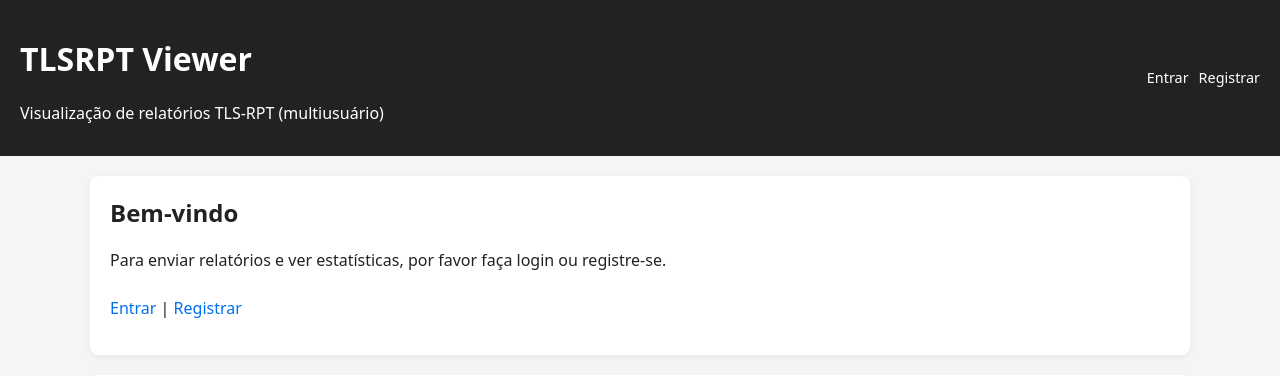
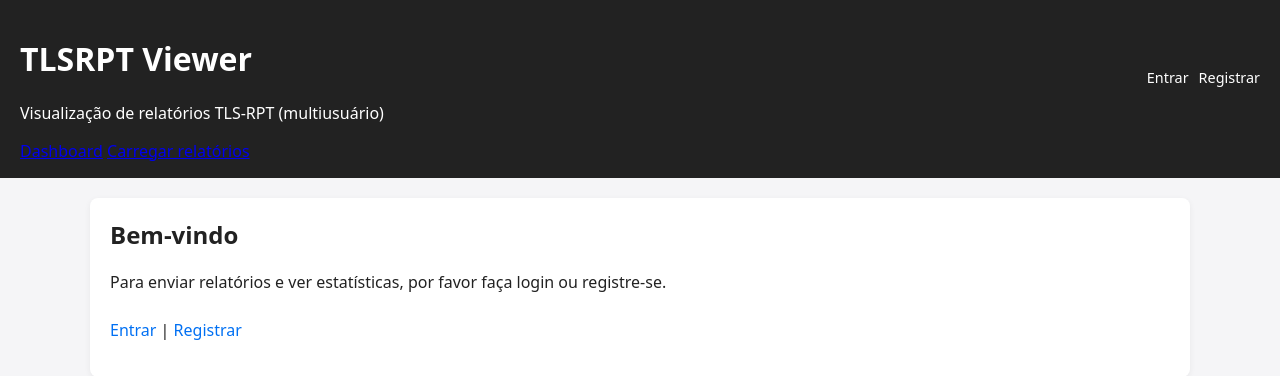
Before and after one commit to raulmottajr/tlsrpt-viewer, a Flask app: page / in a window 1280 px wide. Shown: the top 376 px of the page. Run offline with Flask 3, Linux system fonts and the light colour scheme; some libraries are stand-ins or nearby versions.

Commit message:
Add navigation menu to base HTML template

```diff
--- a/templates/base.html
+++ b/templates/base.html
@@ -6,7 +6,7 @@
     <link rel="stylesheet" href="{{ url_for('static', filename='style.css') }}">
 </head>
 <body>
-<header>
+<header class="main-header">
     <div class="header-top">
         <div>
             <h1>TLSRPT Viewer</h1>
@@ -22,6 +22,11 @@
             {% endif %}
         </div>
     </div>
+
+    <nav class="main-nav">
+        <a href="{{ url_for('stats') }}">Dashboard</a>
+        <a href="{{ url_for('index') }}">Carregar relatórios</a>
+    </nav>
 </header>
 
 <main>
```
